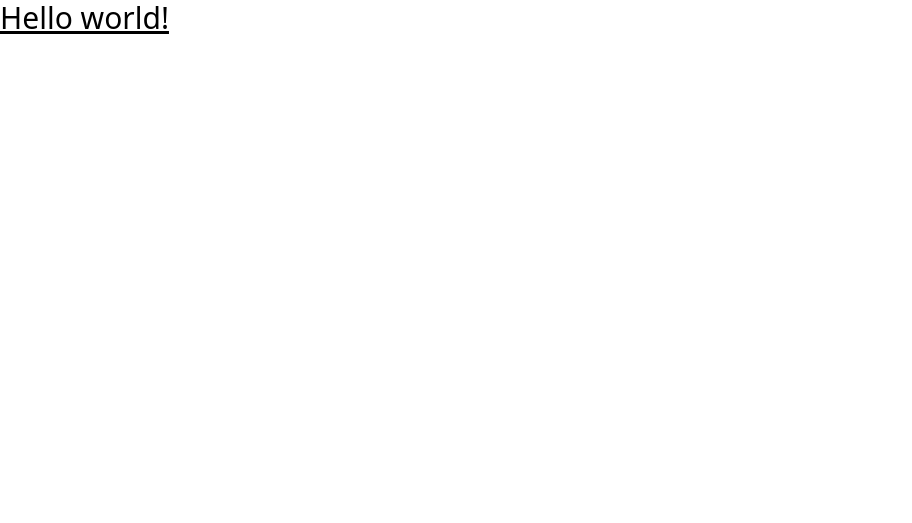
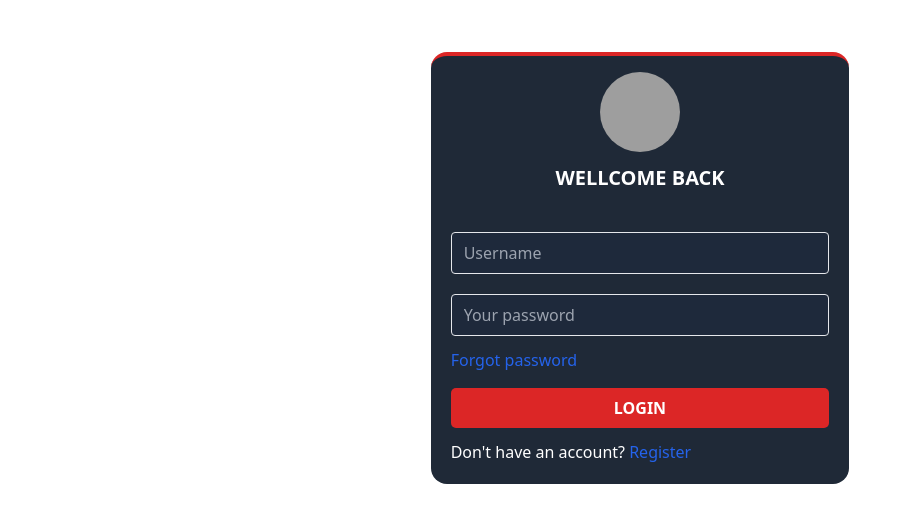
Before and after one commit to Johnrak11/CINEMA_TICKET, a PHP site: page / in a window 1280 px wide. Before the commit the part shown is almost empty. Shown: the top 523 px of the page, without its empty margins (0-912 px from the left). Run offline with PHP 8.4, Linux system fonts and the light colour scheme; some libraries are stand-ins or nearby versions; grey boxes are pictures that could not be loaded.

Commit message:
[CT-19] Create view form login dialog

```diff
--- a/index.php
+++ b/index.php
@@ -1,7 +1,10 @@
 <?php
 require_once('views/partials/head.php');
+require_once('views/forms/login_form.view.php');
+
+
 
 ?>
-<h1 class="text-3xl underline ">
+<!-- <h1 class="text-3xl underline ">
     Hello world!
-</h1>
+</h1> -->
--- /dev/null
+++ b/views/forms/login_form.view.php
@@ -0,0 +1,21 @@
+<div class=" flex justify-center items-center w-2/2 p-3 mt-5">
+     <!-- <dialog> -->
+          <div class = "flex bg-gray-800 border-t-4 border-red-600 w-2/6 h-2/4 mt-5 rounded-2xl text-white">
+               <div class = "flex-1   " >
+                    <div class = "flex flex-col justify-center items-center mt-4 ">
+                       <img src="views/images/user_account.png" alt="" class = "rounded-full w-20 h-20 mb-3	">
+                       <h3 class = "text-xl font-bold "> WELLCOME BACK</h3>
+                    </div>
+                    <form action="" class = "m-5">
+                         <input class = " appearance-none border rounded w-full py-2 px-3 mt-5 bg-slate-800 " id="username" type="text" name = "username" placeholder="Username">
+                         <p></p>
+                         <input class = " appearance-none border rounded w-full py-2 px-3 mt-5 bg-slate-800 mb-3" id="password" type="password" name = "password" placeholder="Your password">
+                         <p></p>
+                         <a href="" class="text-blue-600">Forgot password</a>
+                         <button class = "bg-red-600 mt-4 p-2 w-full rounded-1xl mb-3 font-bold" style= "border-radius:5px;"> LOGIN</button>
+                         <p>Don't have an account? <a href="" class="text-blue-600">Register</a></p>
+                    </form>
+               </div>
+          </div>
+     <!-- </dialog> -->
+</div>
--- /dev/null
+++ b/views/home/index.view.php
@@ -0,0 +1,2 @@
+<?php
+// ?>
```
